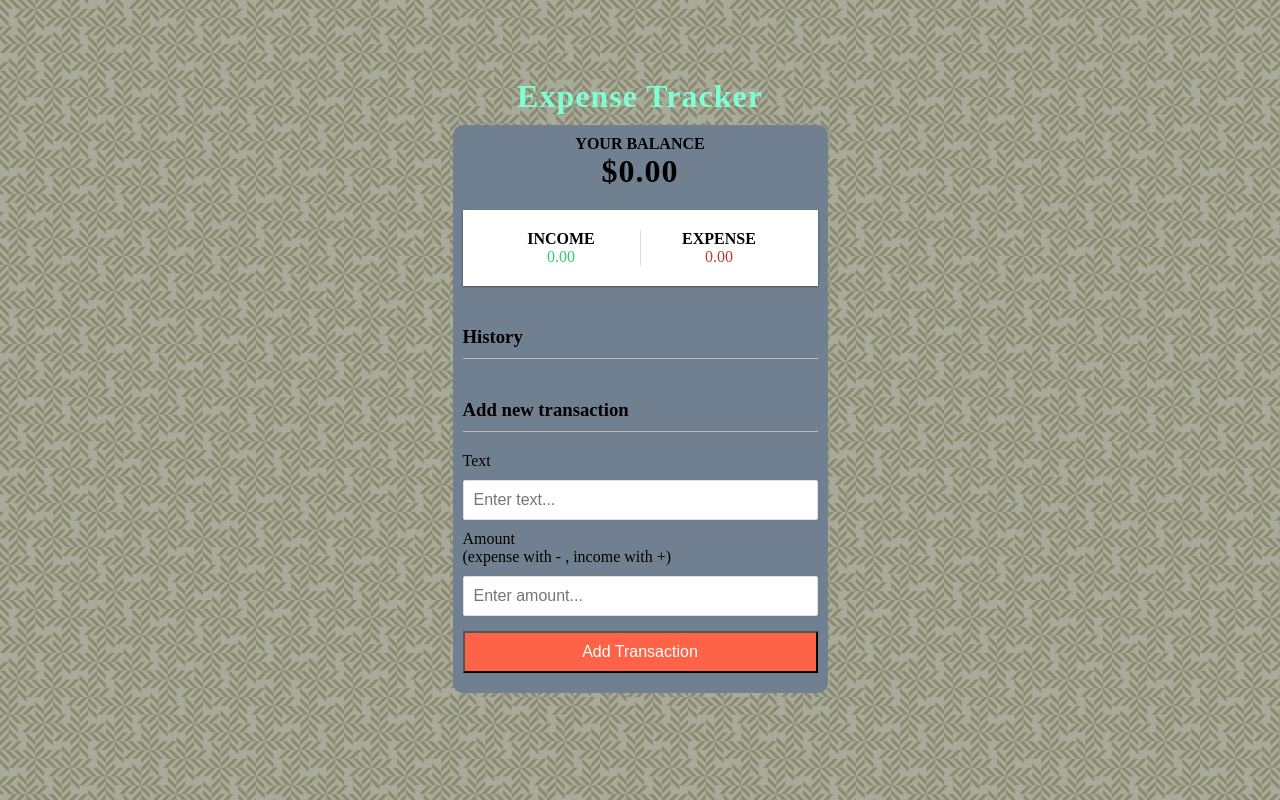
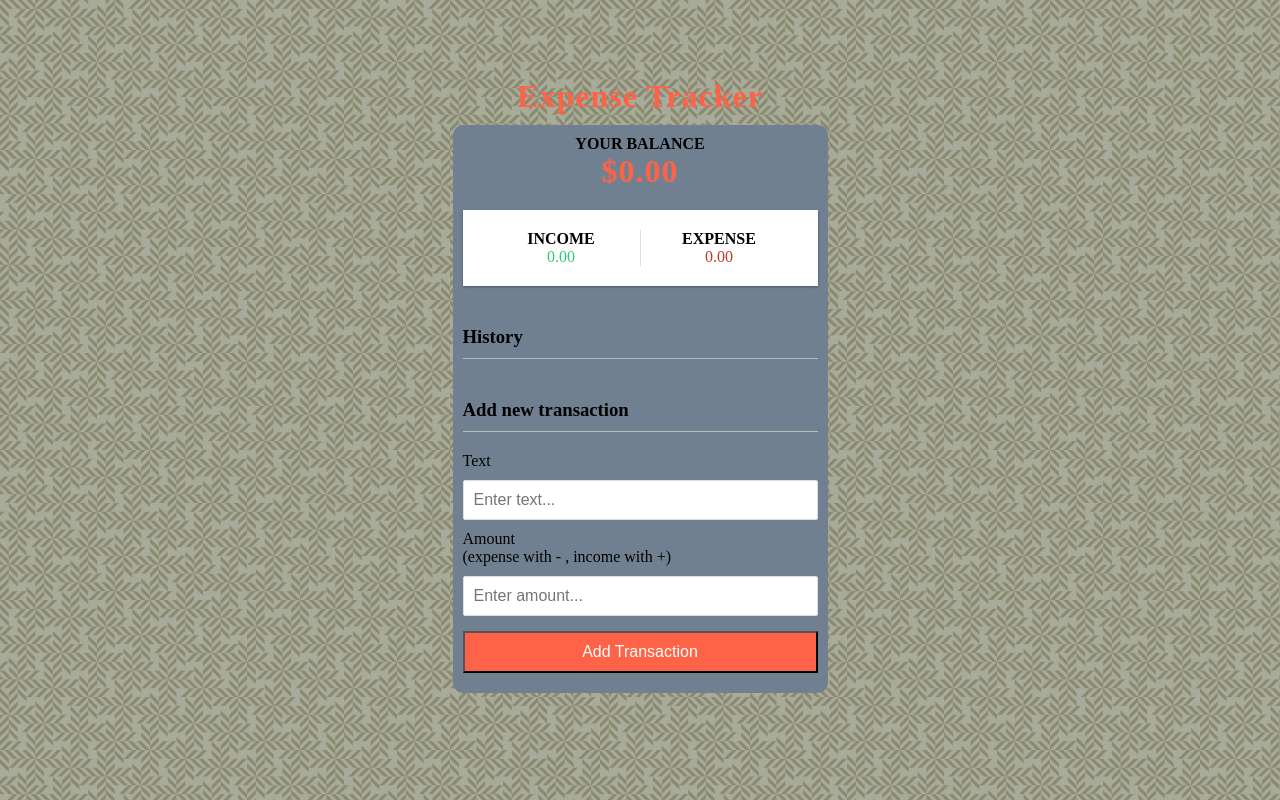
Before and after one commit to frazali93/expense-tracker-app, a React (Create React App) app: page / in a window 1280 px wide. Built offline with nearby package versions, Linux system fonts and the light colour scheme.

Commit message:
Update App.css

```diff
--- a/src/App.css
+++ b/src/App.css
@@ -39,6 +39,7 @@ body{
     letter-spacing: 1px;
     margin: 0;
     text-align: center;
+    color: tomato;
   }
 
   h3 {
```
